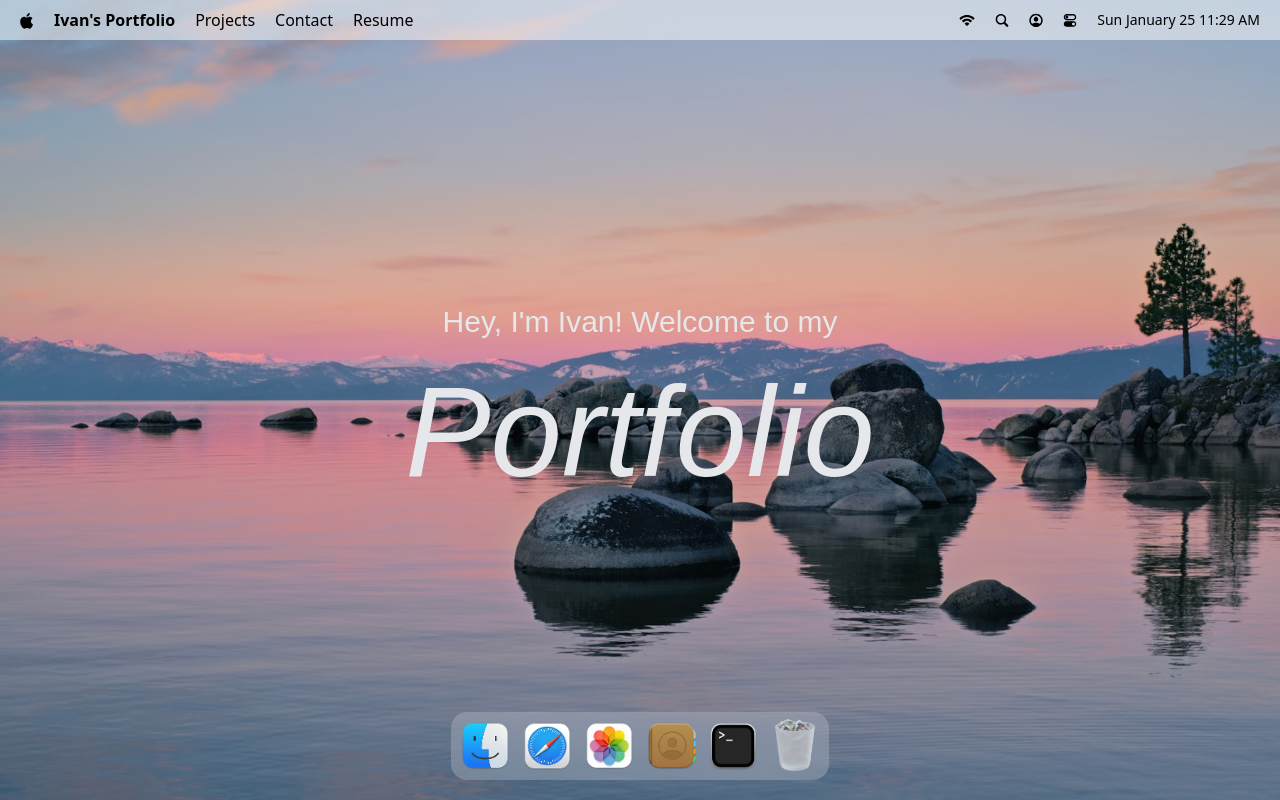
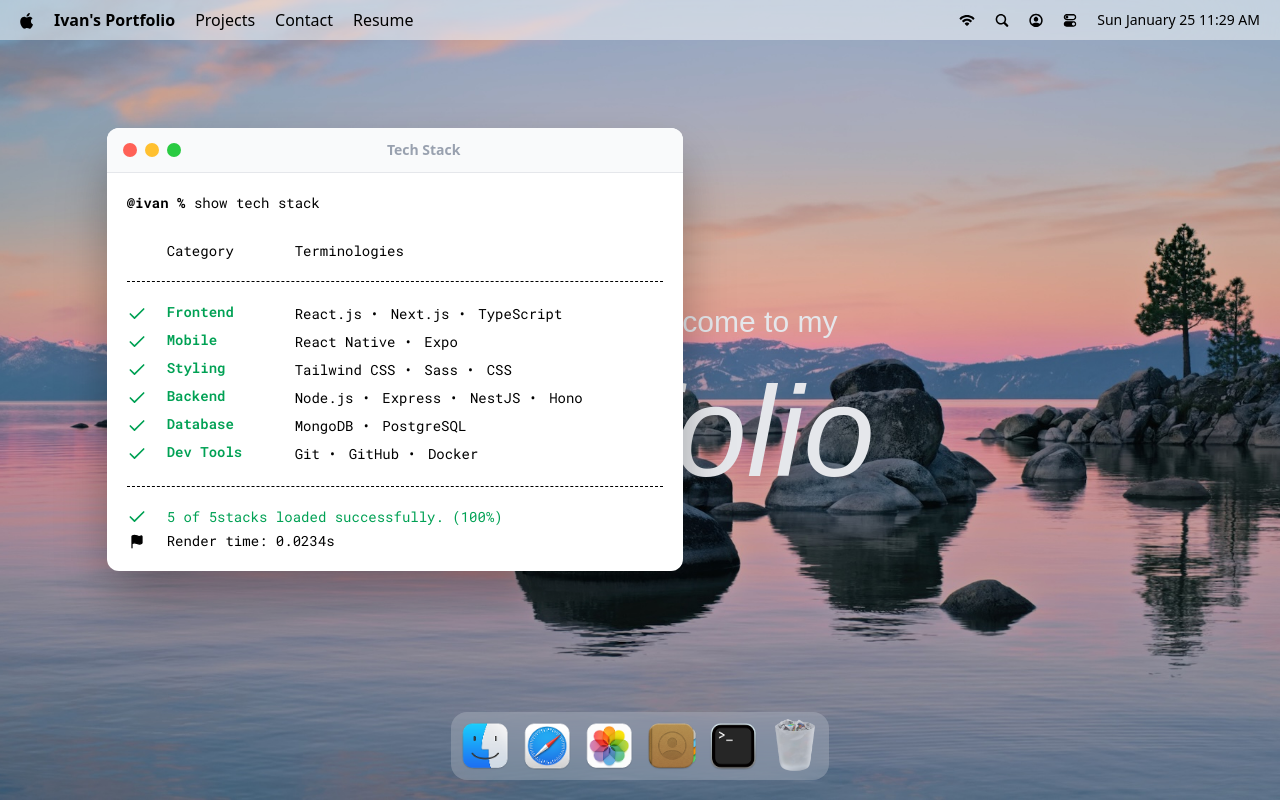
Before and after one commit to supremeking23/mac_os_portfolio, a React (Vite) app: page / in a window 1280 px wide. Both pictures are taken after a click on the button 733 px from the left and 746 px from the top of the page. Built offline with nearby package versions, Linux system fonts and the light colour scheme; a web font is replaced by a local one.

Commit message:
implement HOC for managing window state and add the first window - terminal

```diff
--- a/src/App.tsx
+++ b/src/App.tsx
@@ -1,4 +1,5 @@
 import { Navbar, Welcome, Dock } from "#components";
+import { Terminal } from "#windows";
 
 export function App() {
 
@@ -7,6 +8,8 @@
       <Navbar />
       <Welcome />
       <Dock />
+
+      <Terminal />
     </main>
   )
 }
--- /dev/null
+++ b/src/components/WindowControls.tsx
@@ -0,0 +1,14 @@
+import useWindowsStore from "#store/window";
+import type { WindowKey } from "#types";
+
+const WindowControl = ({target}: {target: WindowKey}) => {
+    const { closeWindow } = useWindowsStore();
+    return(<div id="window-controls">
+        <div className="close" onClick={() => closeWindow(target)}/>
+        {/* TODO: Add minimize and maximize functionality */}
+        <div className="minimize" />
+        <div className="maximize"/>
+    </div>);
+};
+
+export default WindowControl;
--- a/src/components/index.tsx
+++ b/src/components/index.tsx
@@ -1,5 +1,9 @@
 import Navbar from "#components/Navbar.tsx";
 import Welcome  from "#components/Welcome.tsx";
 import Dock from "#components/Dock.tsx";
+import { gsap } from "gsap";
+
+import { Draggable } from "gsap/all";
+gsap.registerPlugin(Draggable);
 
 export { Navbar, Welcome, Dock };
--- /dev/null
+++ b/src/hoc/WindowWrapper.tsx
@@ -0,0 +1,49 @@
+import useWindowsStore from "#store/window";
+import { useLayoutEffect, useRef } from "react";
+import type { WindowKey } from "#types";
+import { useGSAP } from "@gsap/react";
+import { gsap } from "gsap";
+import { Draggable } from "gsap/all";
+
+const WindowWrapper = (Component: React.ComponentType, windowKey: WindowKey) => {
+    const Wrapped = (props: any) => {
+        const {focusWindow, windows} = useWindowsStore();
+        const { isOpen, zIndex } = windows[windowKey];
+        const ref = useRef(null);
+
+        useGSAP(() => {
+            const el = ref.current;
+            if (!el || !isOpen) return;
+
+            el.style.display = "block";
+
+            gsap.fromTo(el, {scale: 0.8, opacity: 0, y: 40},
+                {scale: 1, opacity: 1, y: 0, duration: .5, ease: "power3.out"});
+
+        }, [isOpen]);
+
+        useGSAP(() => {
+            const el = ref.current;
+            if (!el) return;
+
+            const [instance] = Draggable.create(el, { onPress: () => focusWindow(windowKey) });
+            return () => instance.kill();
+        }, []);
+
+        useLayoutEffect(() => {
+            const el = ref.current
+            if (!el) return;
+            el.style.display = isOpen ? "block" : "none";
+        }, [isOpen]);
+        return (
+            <section id={windowKey} ref={ref} style={{zIndex}} className="absolute">
+                <Component {...props} onFocus={() => focusWindow(windowKey)} />
+            </section>
+        );
+    };
+
+    Wrapped.displayName = `WindowWrapper(${Component.displayName || Component.name || "Component"})`;
+    return Wrapped
+}
+
+export default WindowWrapper;
--- /dev/null
+++ b/src/windows/Terminal.tsx
@@ -0,0 +1,52 @@
+import { techStack } from "#constants";
+import WindowWrapper from "#hoc/WindowWrapper";
+import { Check, Flag } from "lucide-react";
+import WindowControls from "#components/WindowControls";
+
+const Terminal = () => {
+  return (
+    <>
+        <div id="window-header">
+            <WindowControls target="terminal" />
+            <h2>Tech Stack</h2>
+        </div>
+
+        <div className="techstack">
+            <p>
+                <span className="font-bold">@ivan % </span>
+                show tech stack
+            </p>
+            <div className="label">
+                <p className="w-32">Category</p>
+                <p>Terminologies</p>
+            </div>
+
+            <ul className="content">
+               {techStack.map(({ category, items}) => (
+                 <li className="flex">
+                    <Check className="check" />
+                    <h3>{category}</h3>
+                    <ul>
+                        {items.map((item, index) =>(
+                            <li key={index}>{item} {index < items.length - 1 ? "•" : ""}</li>
+                        ))}
+                    </ul>
+                 </li>
+               ))}
+            </ul>
+
+            <div className="footnote">
+                <p>
+                    <Check size={20} /> 5 of 5stacks loaded successfully. (100%)
+                </p>
+                <p className="text-black">
+                    <Flag size={15} fill="black" /> Render time: 0.0234s
+                </p>
+            </div>
+        </div>
+    </>
+    );
+};
+
+const TerminalWindow = WindowWrapper(Terminal, "terminal");
+export default TerminalWindow;
--- /dev/null
+++ b/src/windows/index.tsx
@@ -0,0 +1,3 @@
+import Terminal from "./Terminal";
+
+export { Terminal };
```
Also changed, not shown: 1 other file (tests, documents, lock files or other folders).
